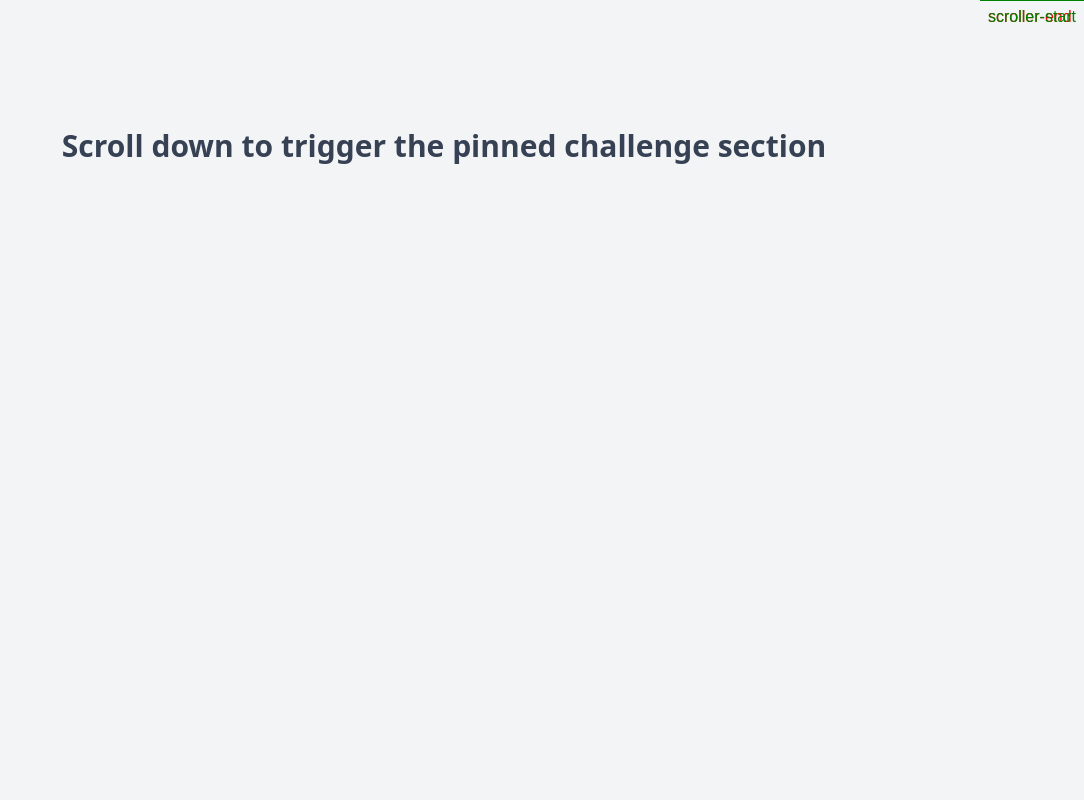
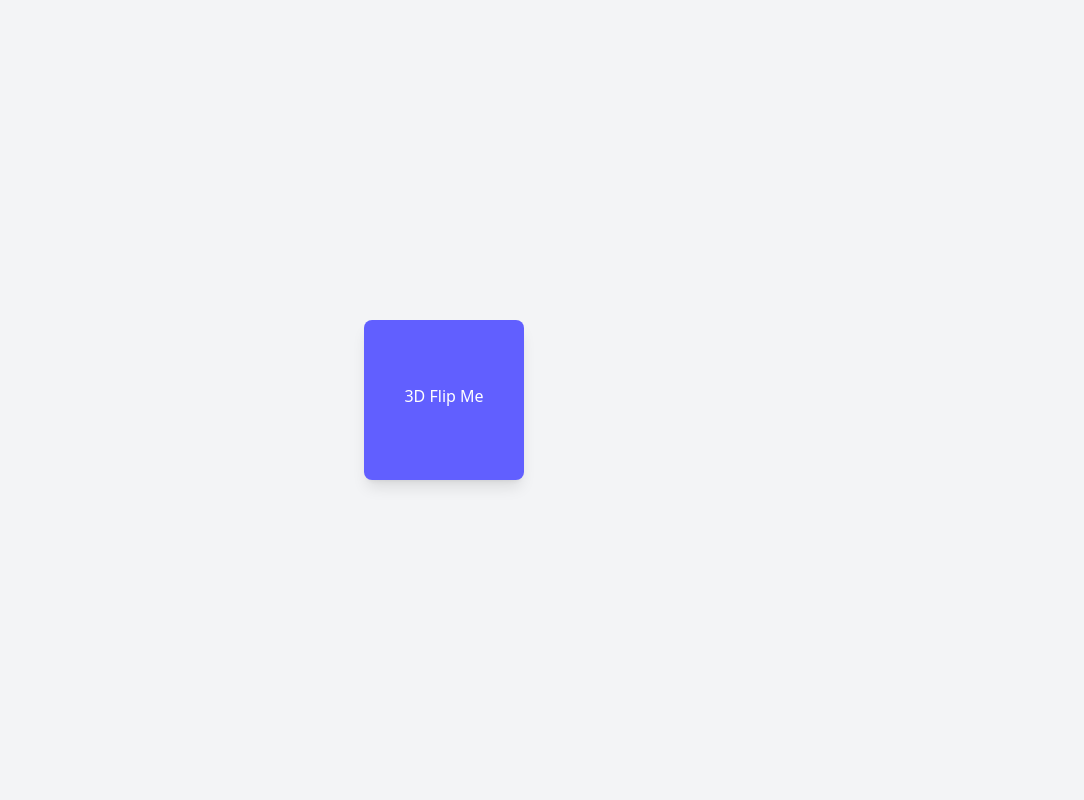
Before and after one commit to MOTANAFI/gsap, a React (Vite) app: page / in a window 1280 px wide. Shown: the top 800 px of the page, without its empty margins (196-1280 px from the left). Built offline with nearby package versions, Linux system fonts and the light colour scheme.

Commit message:
gsap 3d box

```diff
--- a/src/App.tsx
+++ b/src/App.tsx
@@ -6,8 +6,10 @@
 // import GsapClickBox from "./components/GsapClickBox"
 // import GsapChallenge from "./components/GsapChallenge"
 
-import GsapScrollChallenge from "./components/gsapScrollChallenge"
-import StaggerTimelineBoxes from "./components/StaggerTimelineBoxes"
+import Gsap3DBox from "./components/Gsap3DBox"
+
+// import GsapScrollChallenge from "./components/gsapScrollChallenge"
+// import StaggerTimelineBoxes from "./components/StaggerTimelineBoxes"
 
 // import StaggerScrollBox from "./components/StaggerScrollBox"
 
@@ -30,7 +32,8 @@ function App() {
   {/* <GsapScrollTrigger /> */}
   {/* <StaggerScrollBox /> */}
   {/* <StaggerTimelineBoxes /> */}
-  <GsapScrollChallenge />
+  {/* <GsapScrollChallenge /> */}
+  <Gsap3DBox />
 
 
     </>
--- /dev/null
+++ b/src/components/Gsap3DBox.tsx
@@ -0,0 +1,39 @@
+import { gsap } from "gsap";
+import { useRef } from "react";
+
+function Gsap3DBox() {
+  const boxRef = useRef<HTMLDivElement | null>(null);
+
+   const handleEnter = () => {
+    gsap.to(boxRef.current, {
+      rotateY: 180, // or rotationY (either works in GSAP)
+      duration: 0.6,
+      ease: "power2.inOut",
+    });
+  };
+
+  const handleLeave = () => {
+    gsap.to(boxRef.current, {
+      rotateY: 0,
+      duration: 0.8,
+      ease: "power2.inOut",
+    });
+  };
+    return (
+      <div className="h-screen flex items-center justify-center bg-gray-100">
+        <div style={{ transformStyle: "preserve-3d", perspective: "1000px" }}>
+          <div
+            ref={boxRef}
+            onMouseEnter={handleEnter}
+            onMouseLeave={handleLeave}
+            className="w-40 h-40 bg-indigo-500 text-white rounded-lg shadow-lg transform-style-preserve-3d transition-transform"
+          >
+            <div className="p-4 text-center pt-16">3D Flip Me</div>
+          </div>
+        </div>
+      </div>
+    );
+  };
+
+
+export default Gsap3DBox;
```
Also changed, not shown: src/index.css (line endings or trailing spaces).
